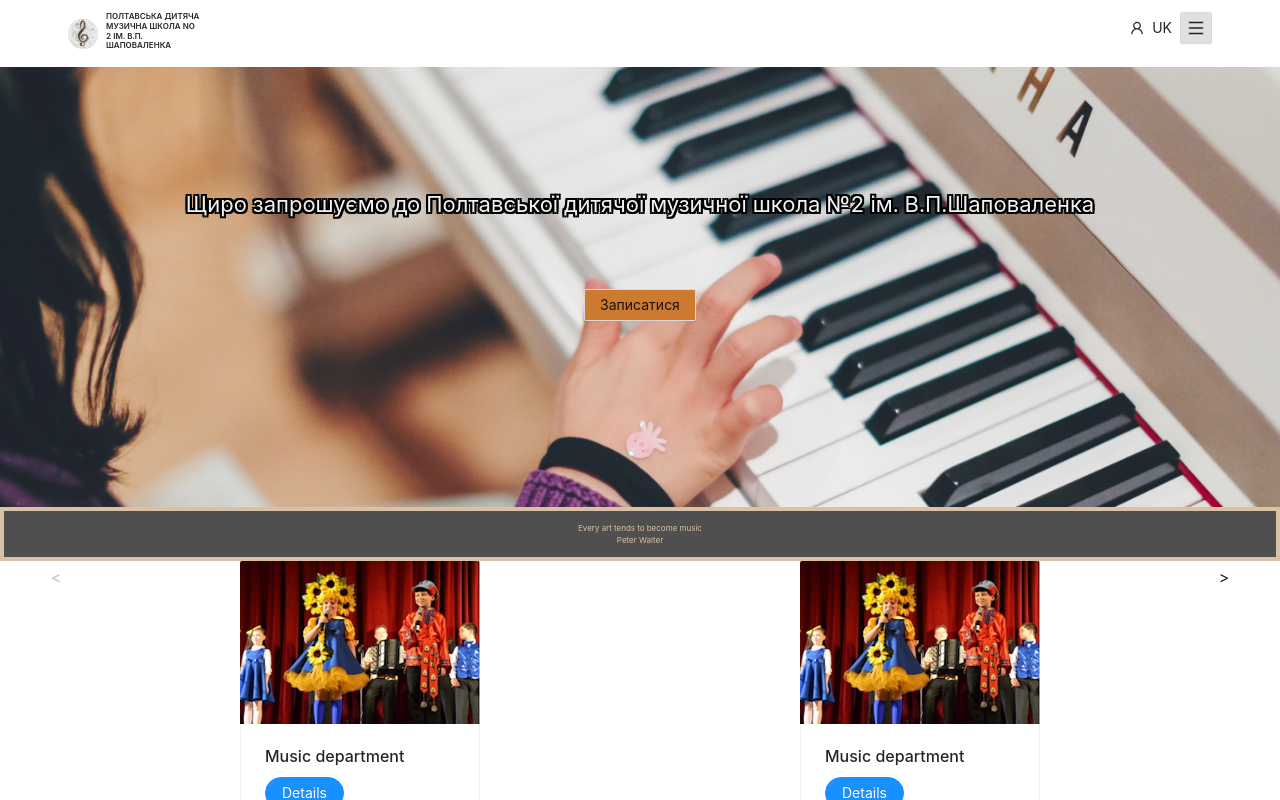
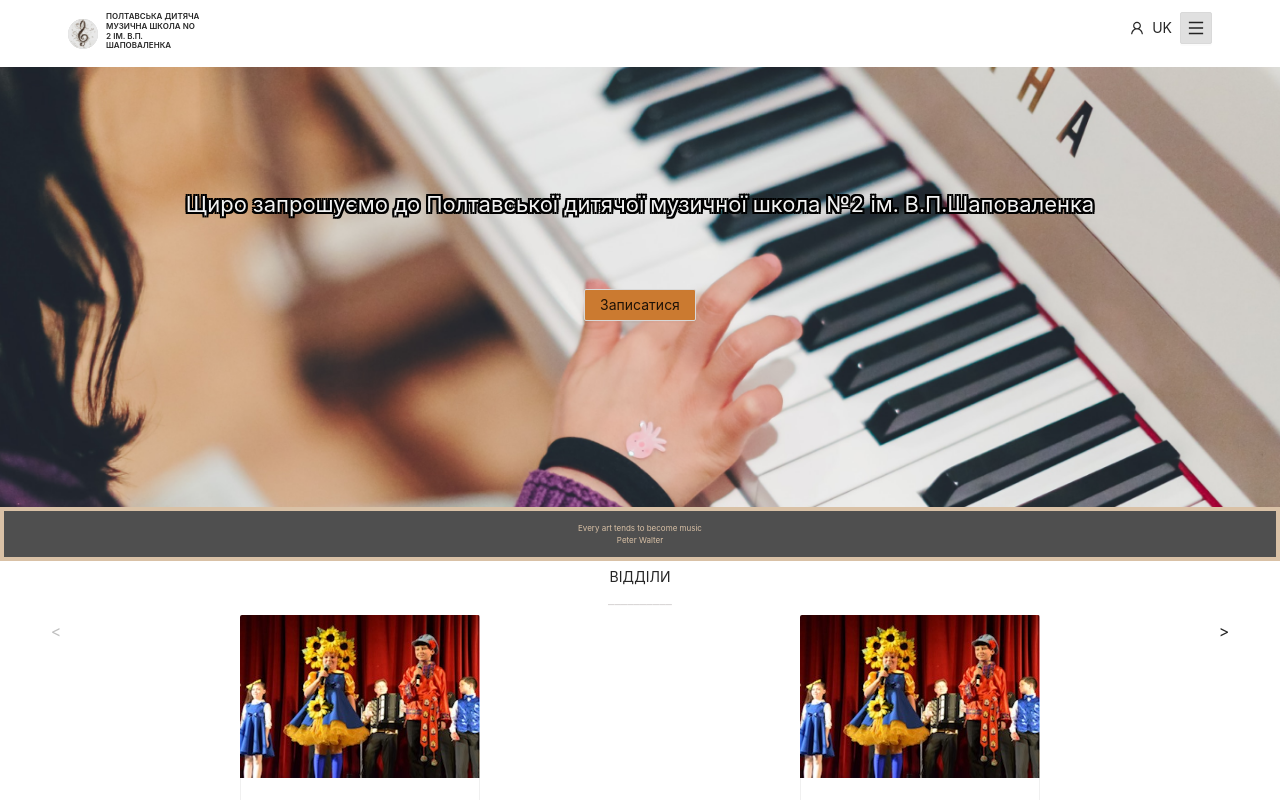
Before and after one commit to YEvhen-SHmatko/music-school, a React (Create React App) app: page / in a window 1280 px wide. Shown: the top 800 px of the page. Built offline with nearby package versions, Linux system fonts and the light colour scheme.

Commit message:
Label for slider

```diff
--- a/src/App.tsx
+++ b/src/App.tsx
@@ -1,6 +1,6 @@
 import { Col, Row } from 'antd';
 import React from 'react';
-import { Department, Header, Slider, Baner, Quote, LogInForm, Teacher } from './components';
+import { Department, Header, Label, Slider, Baner, Quote, LogInForm, Teacher } from './components';
 
 const SliderItem = ({ item }: { item: number }) => (
   <Department
@@ -23,9 +23,15 @@ const App: React.FC = () => (
       <Quote quoteText="Every art tends to become music" autor="Peter Walter" />
     </Col>
     <Col span={24}>
+      <Label labelText="ВІДДІЛИ" labelLine="__________" />
+    </Col>
+    <Col span={24}>
       <div className="root-container">
         <Slider items={[1, 2, 3, 4, 5, 6, 7, 8, 9, 0]} SliderItem={SliderItem} />
       </div>
+    </Col>
+    <Col span={24}>
+      <Label labelText="ВИКЛАДАЧІ" labelLine="____________" />
     </Col>
     <Col span={24}>
       <div className="root-container">
--- /dev/null
+++ b/src/components/Label/Label.tsx
@@ -0,0 +1,19 @@
+import { Typography } from 'antd';
+import React from 'react';
+import s from './label.module.css';
+
+interface IProps {
+  labelText: string;
+  labelLine: string;
+}
+
+const Label: React.FC<IProps> = ({ labelText, labelLine }) => (
+  <div className={s.container}>
+    <div className={`root-container ${s.content}`}>
+      <Typography.Text className={s.labeltext}>{labelText}</Typography.Text>
+      <Typography.Text className={s.labelline}>{labelLine}</Typography.Text>
+    </div>
+  </div>
+);
+
+export default Label;
--- /dev/null
+++ b/src/components/Label/index.ts
@@ -0,0 +1 @@
+export { default } from './Label';
--- /dev/null
+++ b/src/components/Label/label.module.css
@@ -0,0 +1,22 @@
+.container {
+  display: flex;
+  align-content: center;
+  height: 54px;
+  width: 100%;
+}
+
+.content {
+  display: flex;
+  flex-direction: column;
+  justify-content: center;
+  align-items: center;
+}
+
+.labeltext {
+  color: #000000;
+  font-size: 14px;
+}
+.labelline {
+  color: rgb(218, 215, 215) !important;
+  font-size: 14px;
+}
--- a/src/components/index.ts
+++ b/src/components/index.ts
@@ -5,3 +5,4 @@ export { default as Baner } from './Baner';
 export { default as Quote } from './Quote';
 export { default as LogInForm } from './LogInForm';
 export { default as Teacher } from './Teacher';
+export { default as Label } from './Label';
```
